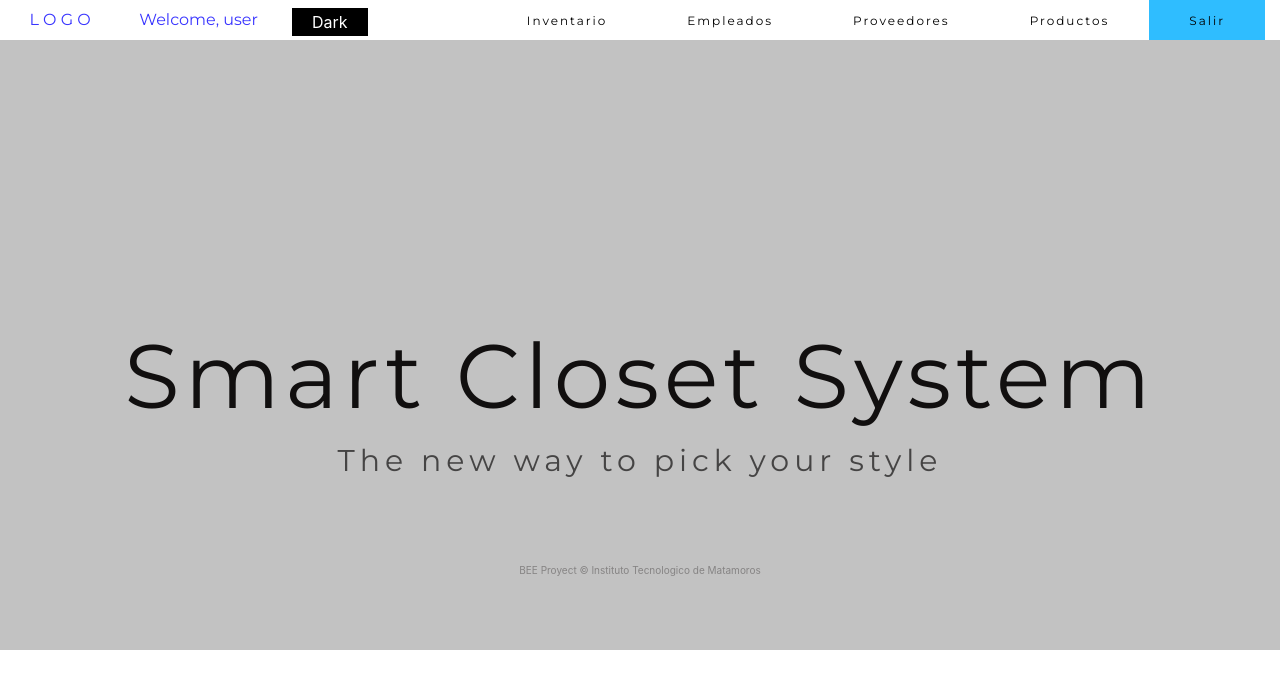
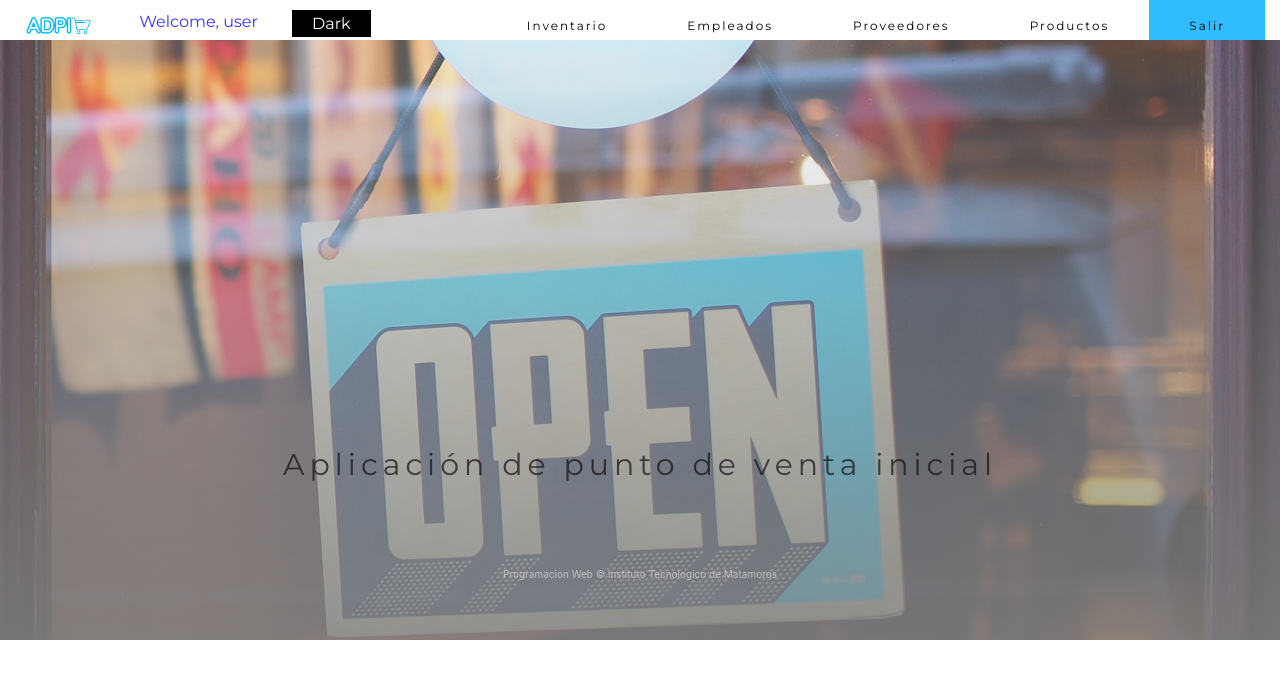
Before and after one commit to carolinasauceda/Punto-de-venta-6, a PHP site: page /frontend/index2.html in a window 1280 px wide. Shown: the top 689 px of the page. Run offline with PHP 8.4, Linux system fonts and the light colour scheme.

Commit message:
Dark mode y index nuevo

```diff
--- a/frontend/css/index-style.css
+++ b/frontend/css/index-style.css
@@ -17,7 +17,7 @@ body{
 }
 .menu li{
 
-    padding: 7px 40px;
+    padding: 12px 40px;
     list-style: none;
 
 }
@@ -57,9 +57,9 @@ input[type="checkbox"]:checked:before{
     padding: 4px 20px;
 }
 .filtro-negro{
-    background-color: #c2c2c2;
+    background-image:linear-gradient(to bottom, rgba(255, 255, 255, 0.199), rgba(133, 133, 133, 0.849)),url('../img/fondo.jpg');
     width: 100%;
-    height: 610px;
+    height: 600px;
     background-size: cover;
     padding-top: 22%;
 
@@ -80,7 +80,7 @@ input[type="checkbox"]:checked:before{
 .filtro-negro footer{
     padding-top: 5%;
     font-size: 10px;
-    color: rgba(19, 11, 11, 0.342);
+    color: rgba(214, 211, 211, 0.781);
 }
 .boton-especial{
     background-color: rgb(47, 189, 255);
--- a/frontend/index2.html
+++ b/frontend/index2.html
@@ -11,10 +11,11 @@
 <body>
     <nav>
         <div class="menu d-flex justify-content-between align-items-baseline">
-            <div class="col-md-3 text-center d-flex justify-content-between">
-                <h6 class="logo">L O G O</h6>
+            <div class="col-md-3 d-flex justify-content-between">
+                <!--<h6 class="logo">L O G O</h6>-->
+                <a href="/frontend/index2.html"><img src="img/logo.png" alt="logo-punto-de-venta" width="90px"></a>
                 <h6 class="logo"> Welcome, user</h6>
-                <input type="checkbox" name="modo" id="modo">
+                <input type="checkbox" name="modo" id="modo" class="logo">
             </div>
             <div class="col-md-9">
                 <ul class="d-flex justify-content-end">
@@ -28,10 +29,10 @@
         </div>
     </nav>
     <div class="filtro-negro">
-        <h1 class="text-center">Smart Closet System</h1>
-        <p class="text-center">The new way to pick your style</p>
+        <br><br><br><br><br>
+        <p class="text-center">Aplicación de punto de venta inicial</p>
         <footer class="text-center">
-            BEE Proyect &copy; Instituto Tecnologico de Matamoros
+            Programacion Web &copy; Instituto Tecnologico de Matamoros
         </footer>
     </div>
     <script src="https://code.jquery.com/jquery-3.4.1.min.js" integrity="sha256-CSXorXvZcTkaix6Yvo6HppcZGetbYMGWSFlBw8HfCJo=" crossorigin="anonymous"></script>
@@ -40,6 +41,7 @@
             $("#modo").click(function(){
                 if($("#modo").is(":checked")){
                 $("body").css("filter","invert(1)");
+                $(".filtro-negro").css("filter","inherit")
             }
             else if($("#modo").is(":not(:checked)")){
                 $("body").css("filter","none");
```
Also changed, not shown: frontend/img/fondo.jpg (added), frontend/img/logo.png (added).
